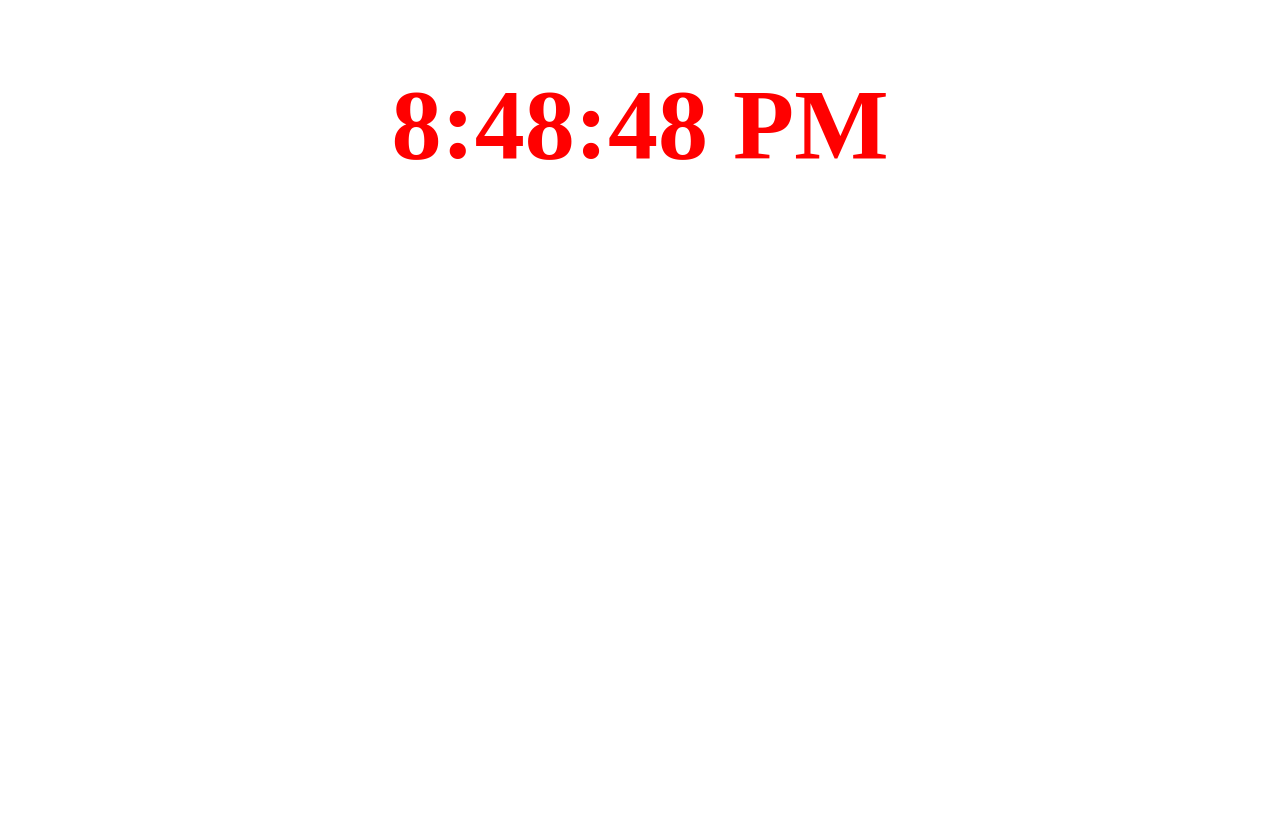
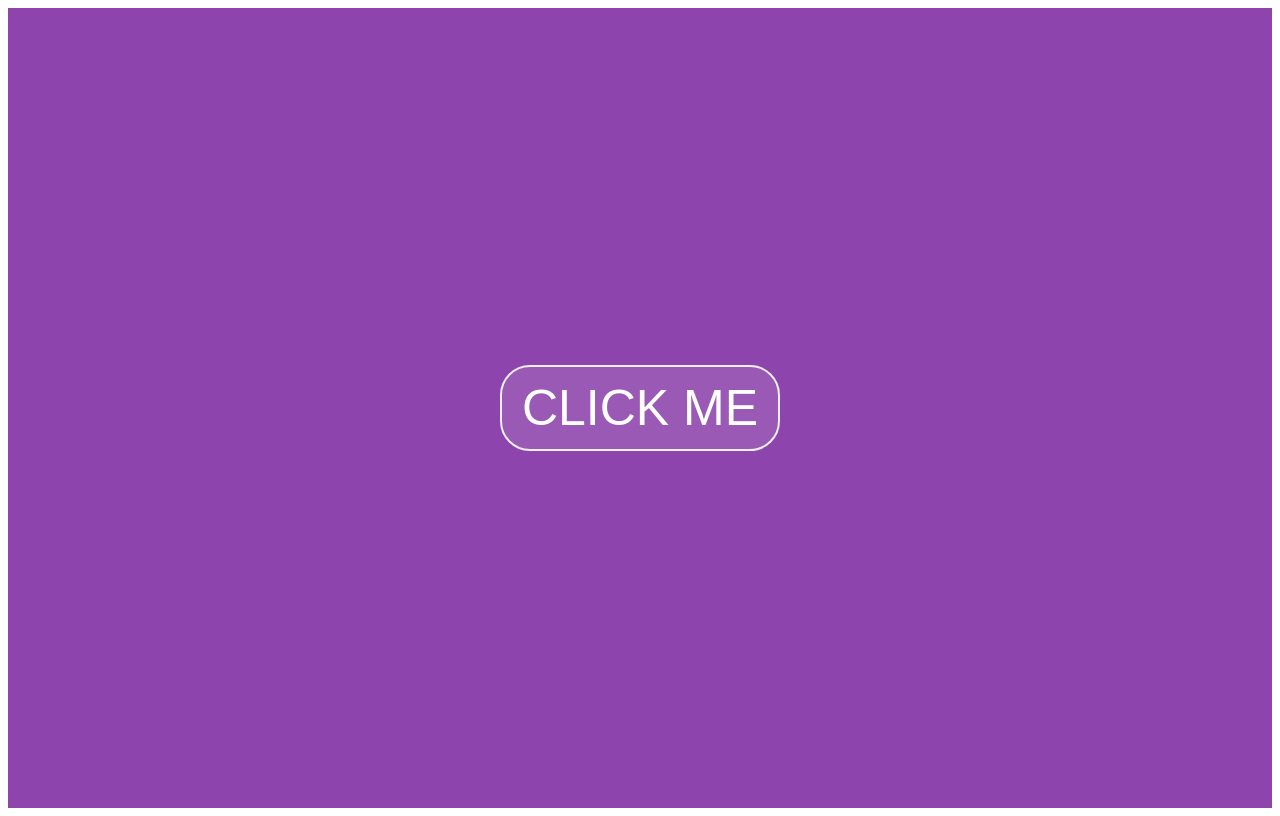
Before and after one commit to RithikChoudhary/Web-Devlopment, a React (Create React App) app in the folder React JS/playlist/: page / in a window 1280 px wide. Built offline with nearby package versions, Linux system fonts and the light colour scheme.

Commit message:
Single and double click

```diff
--- a/React JS/playlist/src/App.jsx
+++ b/React JS/playlist/src/App.jsx
@@ -1,23 +1,32 @@
-import React from 'react';
-import { useState } from 'react';
+import React from 'react'
+import { useState } from 'react'
 
 
 const App = () => {
-    let time = new Date().toLocaleTimeString()
-    const state = useState();
-    const [count, setCount] = useState(time)
 
-    const IncNum = () => {
-        time = new Date().toLocaleTimeString()
-        setCount(time);
+    const purple = "#8e44ad"
+    const [bg, setbg] = useState(purple);
+    const [name,setName] = useState("click Me")
+
+    const bgChange = () => {
+        let newbg = "#34495e"
+        setbg(newbg)
+        setName("Ouch!!")
     }
-    setInterval(IncNum, 1000)
+
+    const doubl = () =>{
+        setbg(purple)
+        setName("Double clicked")
+    }
+
+
     return (
         <>
-            <h1> {count} </h1>
+            <div style={{ backgroundColor: bg }}>
+                <button onClick={bgChange} onDoubleClick = {doubl}>{name}</button>
+            </div>
         </>
     )
-
 }
 
 export default App;
--- a/React JS/playlist/src/index.css
+++ b/React JS/playlist/src/index.css
@@ -1,24 +1,20 @@
-*{
-  text-align: center;
-  /* background-color: lime; */
-
-}
-h1{
-  text-align: center;
-  /* padding: 100px; */
-  /* margin: 0px; */
-  font-size: 100px;
-
-  color: red;
+div{
+  width: 100%;
+  height: 100vh;
+  background: #8e44ad;
+  display: flex;
+  flex-direction: column;
+  justify-content: center;
+  align-items: center;
 }
 button{
-  color: red;
-  border-radius: 10px;
-  /* background-color: black; */
-  margin: 10px;
-  padding: 15px 32px;
-  display: inline-block;
-  font-size: 16px;
-  /* border: 5px solid violet; */
-
+  font-size: 50px;
+  padding: 12px 20px;
+  color: white;
+  border-radius: 30px;
+  border: 2px solid #ecf0f1;
+  background-color: #9b59b6;
+  text-transform: uppercase;
+  cursor: pointer;
+  outline: none;
 }
```
